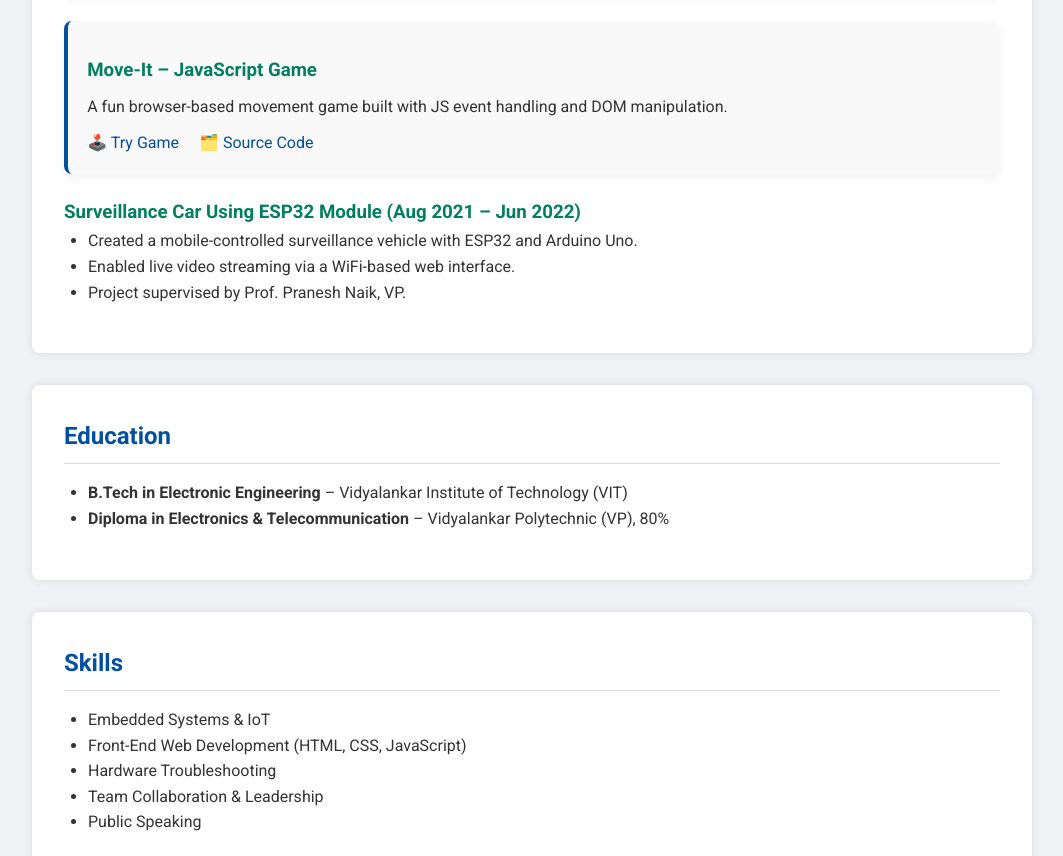
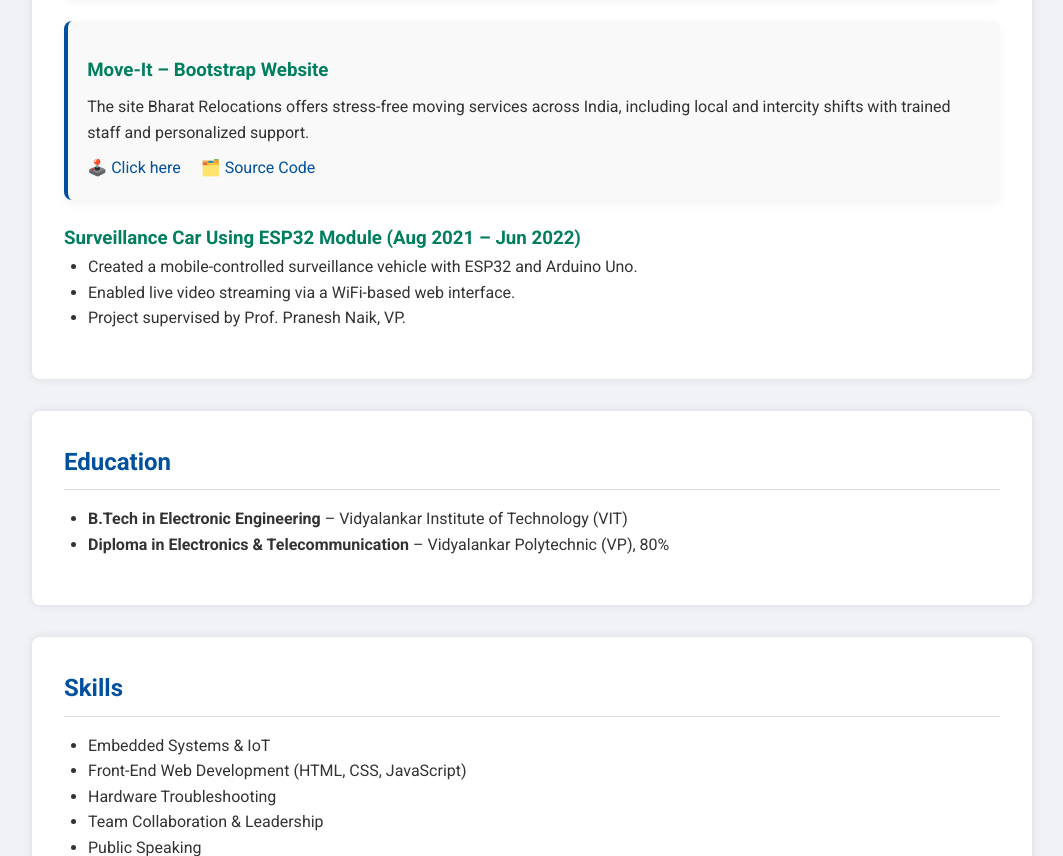
Before and after one commit to Lathish9/Lathish-Resume, a plain HTML site: page index.html in a window 1280 px wide. Shown: the part 1033-1889 px from the top of the page, without its empty margins (108-1171 px from the left). Drawn offline with Linux system fonts and the light colour scheme.

Commit message:
first commit

```diff
--- a/index.html
+++ b/index.html
@@ -117,9 +117,9 @@
     </div>
 
     <div class="project-card">
-      <h3>Move-It – JavaScript Game</h3>
-      <p>A fun browser-based movement game built with JS event handling and DOM manipulation.</p>
-      <a href="https://lathish9.github.io/Move-It/" target="_blank">🕹️ Try Game</a>
+      <h3>Move-It – Bootstrap Website</h3>
+      <p>The site Bharat Relocations offers stress-free moving services across India, including local and intercity shifts with trained staff and personalized support.</p>
+      <a href="https://lathish9.github.io/Move-It/" target="_blank">🕹️ Click here</a>
       <a href="https://github.com/lathish9/Move-It" target="_blank">🗂️ Source Code</a>
     </div>
 
```
